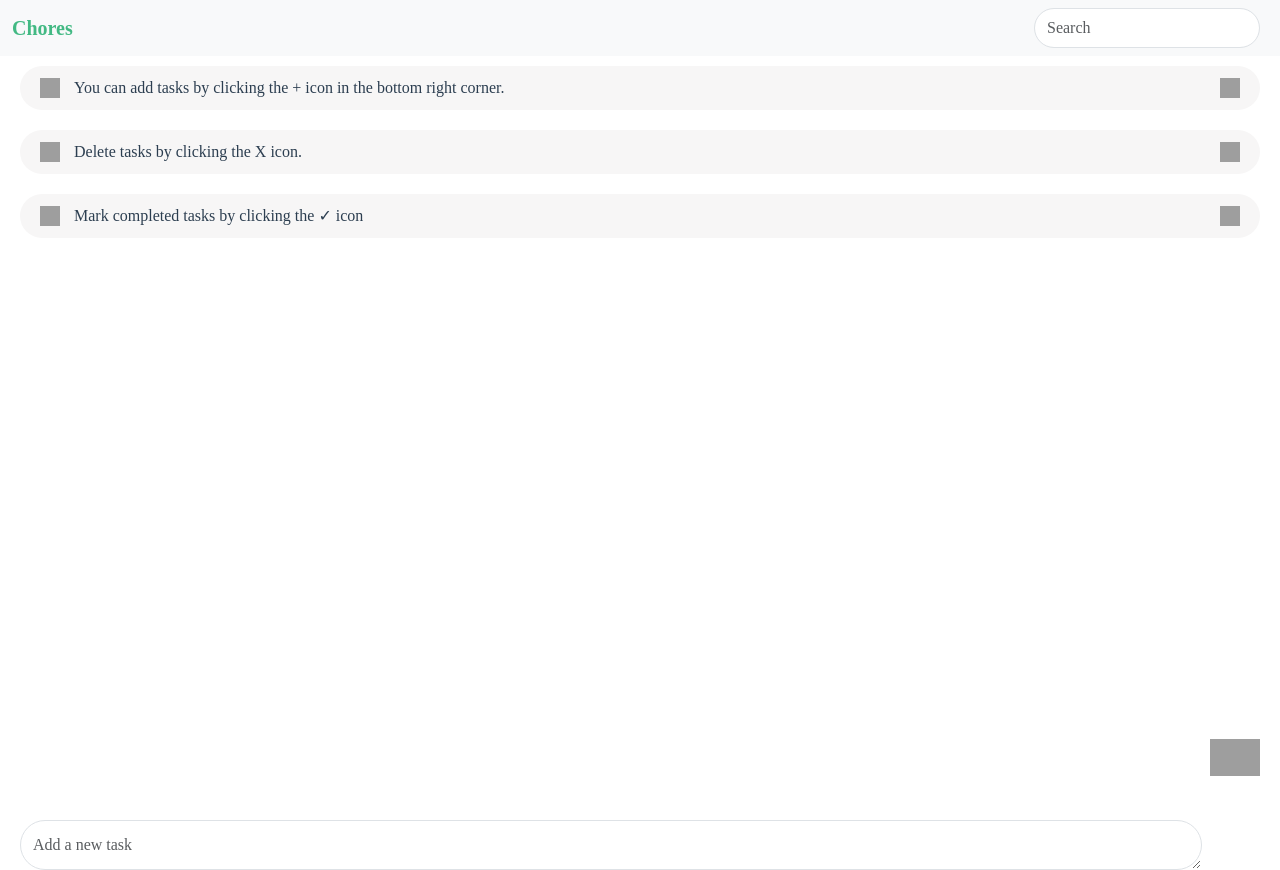
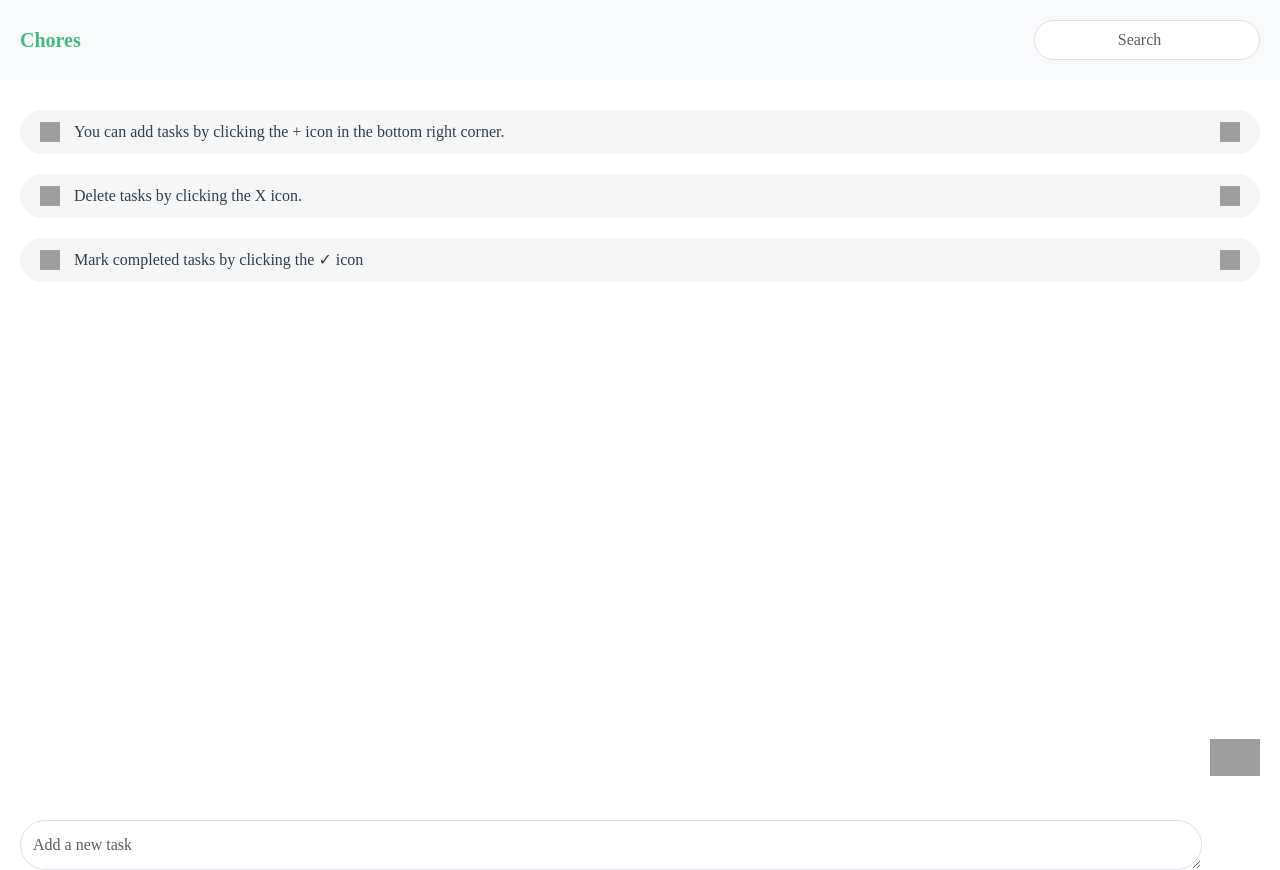
Before and after one commit to Ravindu26881/todo, a Vue app: page /#/ in a window 1280 px wide. Built offline with nearby package versions, Linux system fonts and the light colour scheme; grey boxes are pictures that could not be loaded.

Commit message:
Update TaskList.vue

```diff
--- a/src/components/Lists/TaskList.vue
+++ b/src/components/Lists/TaskList.vue
@@ -3,16 +3,17 @@
     <div class="container-fluid">
       <a class="navbar-brand">Chores</a>
       <form class="d-flex" role="search">
-        <input class="form-control me-2" style="height: 40px;
+        <input class="form-control" style="height: 40px;
     border-radius: 32px;
-    padding: 12px;" type="search" placeholder="Search" aria-label="Search" v-model="searchText">
+    padding: 12px;
+text-align: center;" type="search" placeholder="Search" aria-label="Search" v-model="searchText">
       </form>
     </div>
   </nav>
 
     <div class="dashboard__item-list">
       <ul class="list-group">
-        <div v-for="task in taskList" :key="task.id">
+        <div class="dashboard__item-list__task" v-for="task in taskList" :key="task.id">
           <div class="dashboard__item-list__item" >
             <div class="task_checkbox">
               <input
@@ -98,6 +99,10 @@ li {
 a {
   color: #42b983;
 }
+
+.navbar {
+  padding: 20px 8px;
+}
 .dashboard__item-list__item {
   display: flex;
   flex-direction: row;
@@ -117,6 +122,10 @@ a {
   display: flex;
   gap: 14px;
   align-items: center;
+}
+
+.dashboard__item-list__task:first-child {
+  margin-top: 20px;
 }
 
 .icon-completed-disabled {
```
